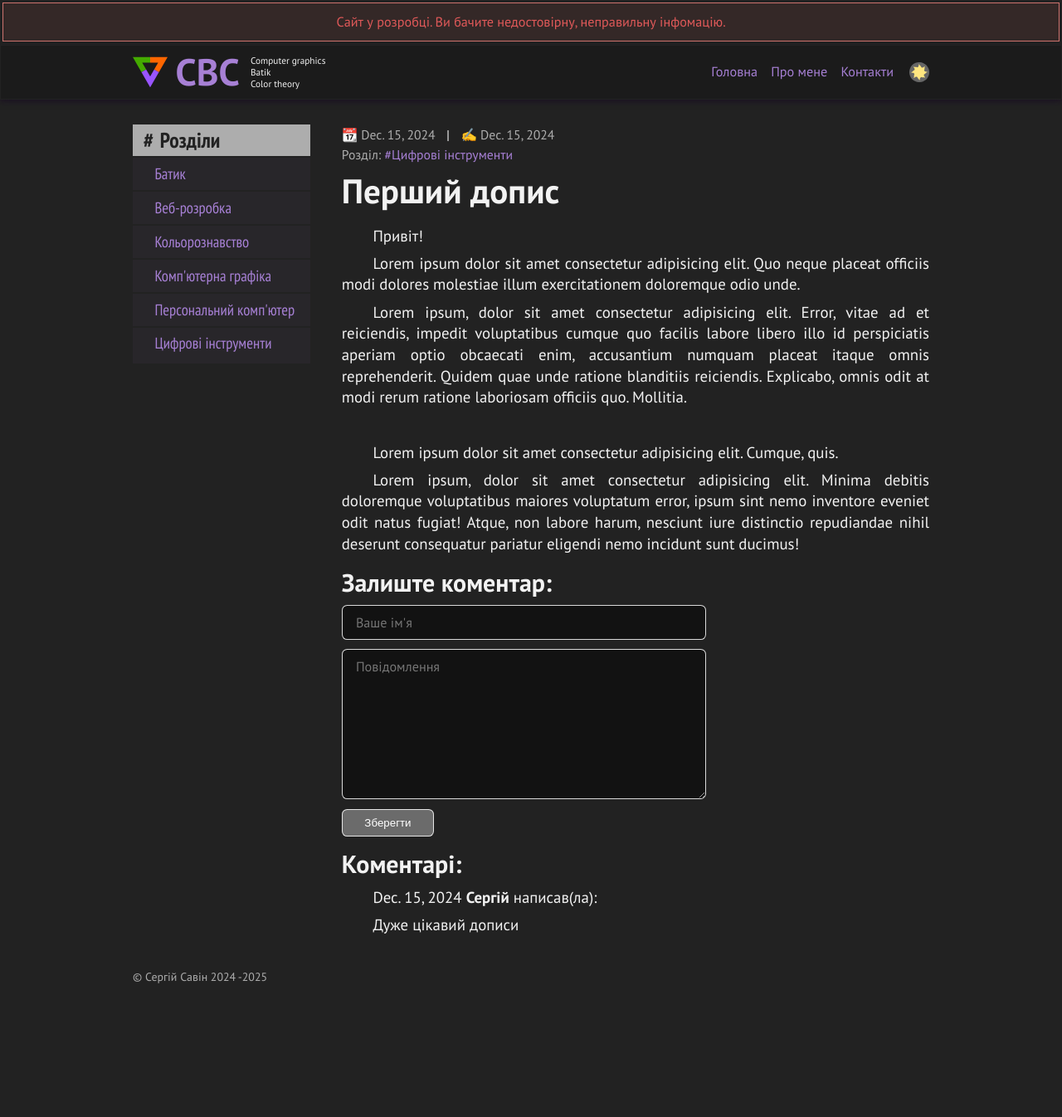
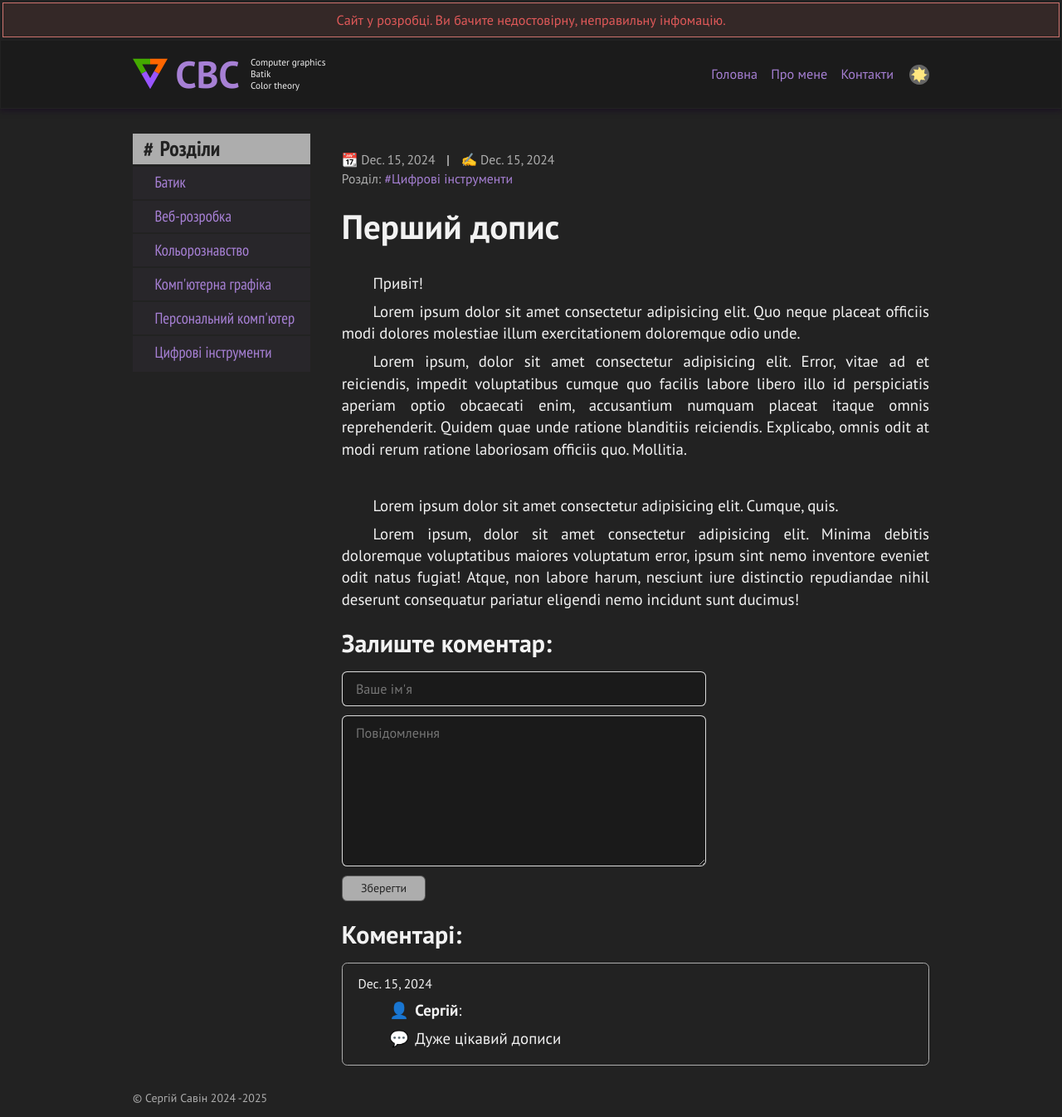
Before and after one commit to Syprox/personal_blog, a Django app: page /post/first-post/ in a window 1280 px wide. Shown: the whole page at 83% size. Before the commit the page ends 1185 px from the top, so only its background shows below. Run offline with Django 5.2, Linux system fonts and the light colour scheme; data comes from the database, SQL or seed files in the repository; parts of the project's set-up code (start-up, migrations or seed data) failed here and were passed over; some libraries are stand-ins or nearby versions; some web fonts are replaced.

Commit message:
little changes in comments styles

```diff
--- a/blog/templates/blog/comments.html
+++ b/blog/templates/blog/comments.html
@@ -12,10 +12,11 @@
         <h3>Коментарі:</h3>
         {% for comment in comments %}
           <div class="comment">
+            <small>{{ comment.created_on.date }}</small>
             <p>
-              {{ comment.created_on.date }} <b>{{ comment.author }}</b> написав(ла):
+              <b class="author_name">{{ comment.author }}</b>:
             </p>
-            <p>{{ comment.message|safe }}</p>
+            <p class="message_text">{{ comment.message|safe }}</p>
           </div>
         {% endfor %}
       </div>
--- a/blog/templates/blog/index.html
+++ b/blog/templates/blog/index.html
@@ -12,10 +12,8 @@
 
       {% for post in posts %}
         <div class="post_preview">
+          {% include 'blog/post_info.html' %}
           <h2><a href="{% url 'blog_detail' post.slug %}">{{ post.title }}</a></h2>
-
-          {% include 'blog/post_info.html' %}
-
           <p>{{ post.content|slice:':200'|safe }}...</p>
         </div>
       {% endfor %}
--- a/static/css/main.css
+++ b/static/css/main.css
@@ -1,13 +1,5 @@
 @charset "UTF-8";
 :root {
-  /*   --fs--2: clamp(0.8784rem, 0.8627rem + 0.0781vw, 0.9877rem);
-  --fs--1: clamp(0.9372rem, 0.9124rem + 0.1242vw, 1.1111rem);
-  --fs-0: clamp(1rem, 0.9643rem + 0.1786vw, 1.25rem);
-  --fs-1: clamp(1.067rem, 1.0185rem + 0.2423vw, 1.4063rem);
-  --fs-2: clamp(1.1385rem, 1.0751rem + 0.3168vw, 1.582rem);
-  --fs-3: clamp(1.2148rem, 1.1341rem + 0.4036vw, 1.7798rem);
-  --fs-4: clamp(1.2962rem, 1.1953rem + 0.5044vw, 2.0023rem);
-  --fs-5: clamp(1.383rem, 1.2588rem + 0.6211vw, 2.2525rem); */
   --fs--3: clamp(0.651rem, 0.6186rem + 0.1621vw, 0.8779rem);
   --fs--2: clamp(0.7813rem, 0.7518rem + 0.1474vw, 0.9877rem);
   --fs--1: clamp(0.9375rem, 0.9127rem + 0.124vw, 1.1111rem);
@@ -18,7 +10,7 @@
   --fs-4: clamp(2.0023rem, 2.38rem + -0.2361vw, 2.3328rem);
   --fs-5: clamp(2.2525rem, 2.8775rem + -0.3906vw, 2.7994rem);
   --fs-6: clamp(2.5341rem, 3.4771rem + -0.5894vw, 3.3592rem);
-  --line-height: var(--fs-2);
+  --line-height: 1.4;
   --grid-row-gap: 0;
   --grid-column-gap: 1rem;
   --br: 0.4rem;
@@ -51,7 +43,6 @@ body {
   font-weight: 400;
   font-style: normal;
   font-size: var(--fs-0);
-  line-height: var(--line-height);
   min-height: 100vh;
   display: grid;
   grid-template-rows: [info-start] auto [info-end header-start] auto [header-end main-start] 1fr [main-end footer-start] auto [footer-end];
@@ -307,7 +298,7 @@ main .post_info {
   font-size: var(--fs-0);
   line-height: var(--fs-1);
   color: var(--clr-secondary-text);
-  padding: 0em 0 1em;
+  padding: 1em 0;
 }
 main .post_info .created::before {
   content: "📆";
@@ -341,6 +332,7 @@ main .comment_form .comment_message {
   font-style: normal;
   font-size: var(--fs--1);
   display: block;
+  background-color: var(--clr-header-bg);
   border: 1px solid var(--clr-border);
   border-radius: var(--br);
   outline: 0;
@@ -350,14 +342,34 @@ main .comment_form .comment_message {
 main .comment_form .comment_message {
   border-bottom-right-radius: 0.4em;
 }
+main .comment_messages .comment {
+  border: 1px solid var(--clr-secondary-text);
+  border-radius: var(--br);
+  padding: 0.6em 1em;
+}
+main .comment_messages .comment .author_name::before {
+  content: "👤";
+  margin-right: 0.4em;
+}
+main .comment_messages .comment .message_text::before {
+  content: "💬";
+  margin-right: 0.4em;
+}
 main .btn {
-  padding: 0.6em 2em;
+  padding: 0.4em 1.6em;
   max-width: -moz-fit-content;
   max-width: fit-content;
   border-radius: var(--br);
   outline: 0;
   border: 1px solid var(--clr-border);
+  background-color: var(--clr-secondary-text);
+  color: var(--clr-bg);
   cursor: pointer;
+  font-family: "PT Sans", serif;
+  font-weight: 400;
+  font-style: normal;
+  font-size: var(--fs--2);
+  font-weight: 400;
 }
 
 .pagination {
```
